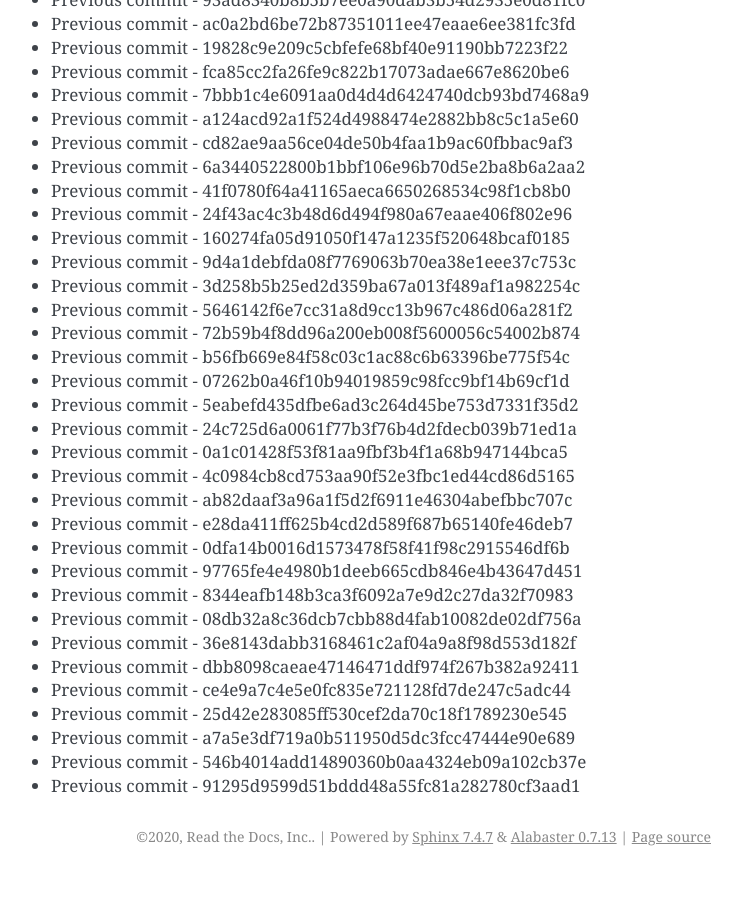
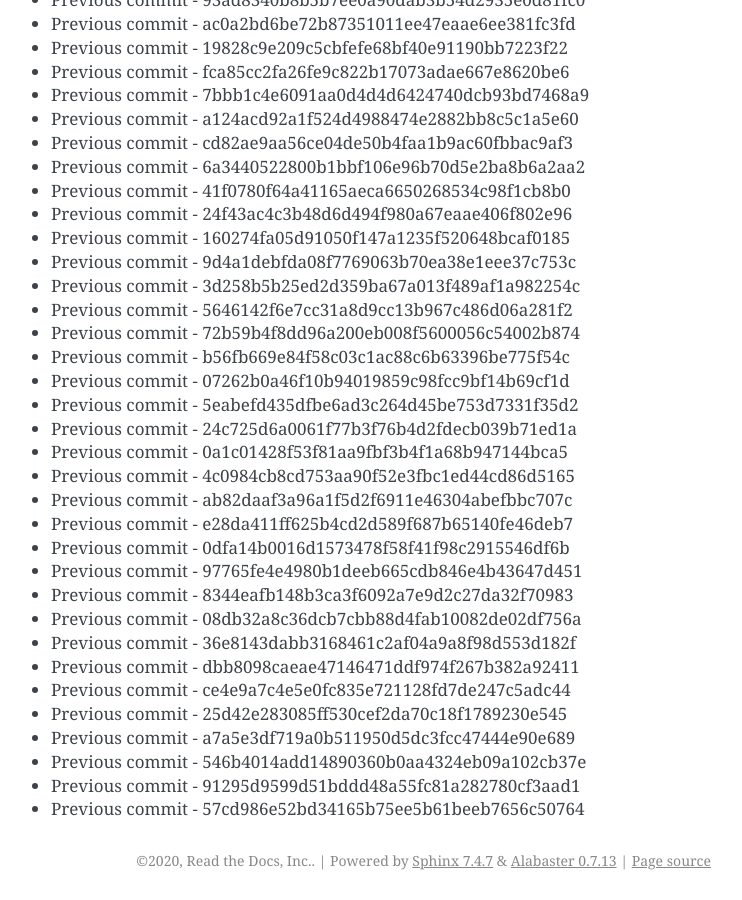
Before and after one commit to readthedocs/rtd-git-stresstest, a Sphinx documentation site: the page built from docs/updates.rst, in a window 1280 px wide and 900 px high, scrolled down 76139 px. Shown: the whole window, without its empty margins (399-1141 px from the left). Built offline with Sphinx 7.4.7, drawn with Linux system fonts in a browser that asks for light colours; before the commit the page ends 77015 px from its top, so only the background shows below that.

Commit message:
Generating commit from previous: 57cd986e52bd34165b75ee5b61beeb7656c50764

```diff
--- a/docs/updates.rst
+++ b/docs/updates.rst
@@ -3231,3 +3231,4 @@ It can be tested for any performance characteristics.
 * Previous commit - a7a5e3df719a0b511950d5dc3fcc47444e90e689
 * Previous commit - 546b4014add14890360b0aa4324eb09a102cb37e
 * Previous commit - 91295d9599d51bddd48a55fc81a282780cf3aad1
+* Previous commit - 57cd986e52bd34165b75ee5b61beeb7656c50764
```
